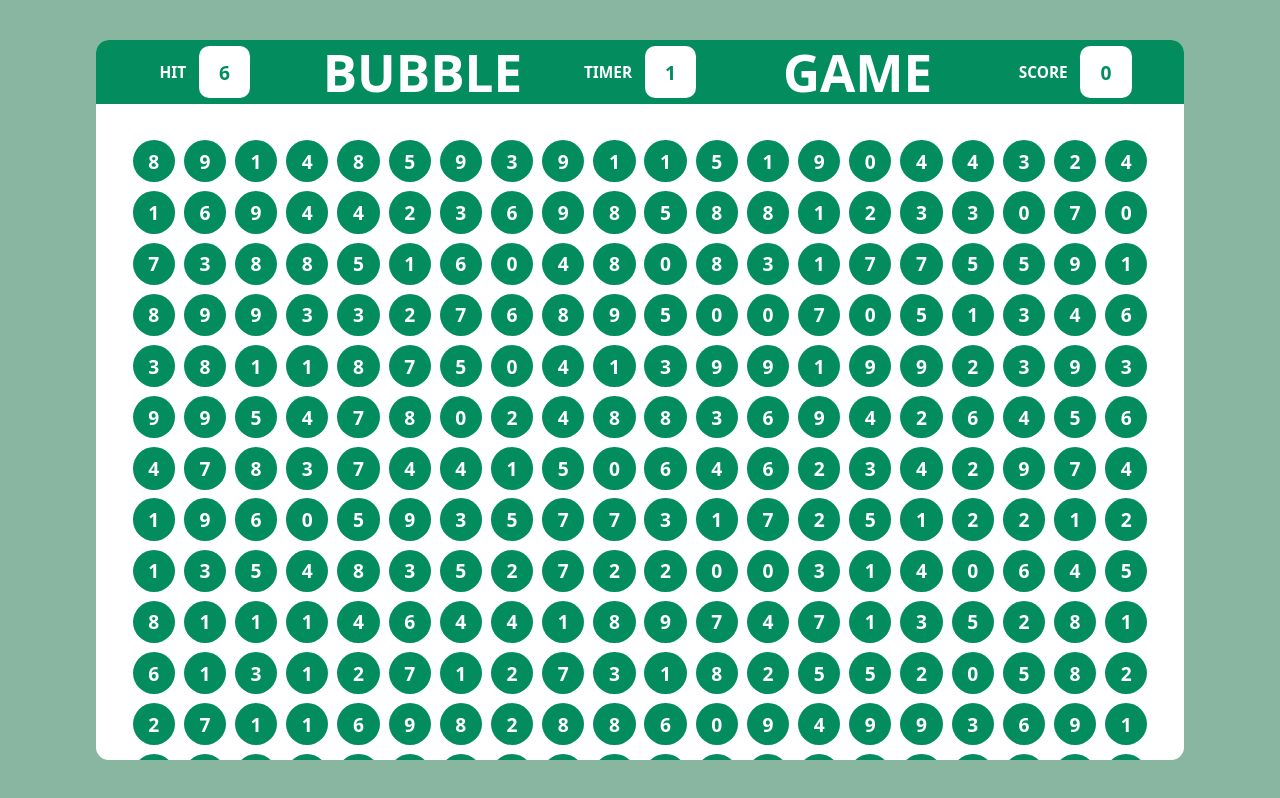
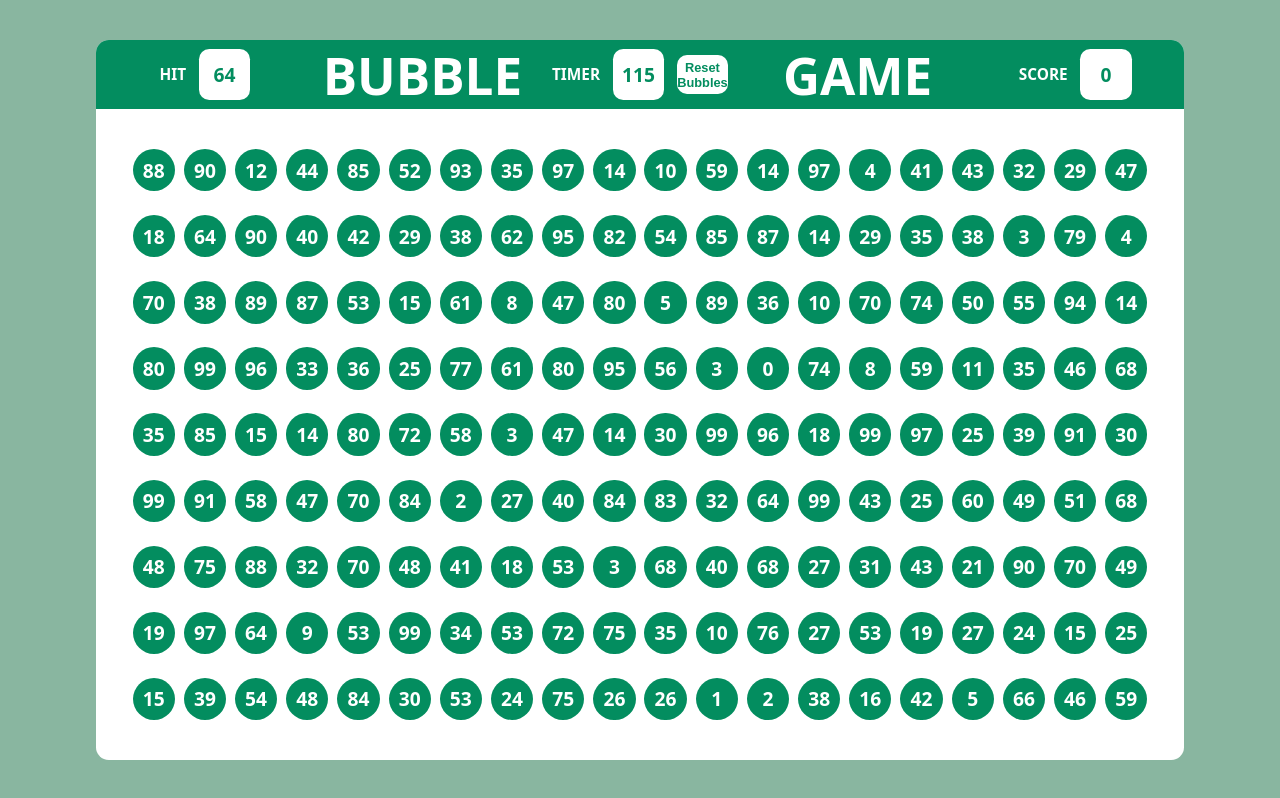
Before and after one commit to TarakaKoda/BubbleGame, a plain HTML site: page index.html in a window 1280 px wide. Drawn offline with Linux system fonts and the light colour scheme.

Commit message:
added new hit function.

```diff
--- a/css/style.css
+++ b/css/style.css
@@ -73,6 +73,17 @@ html, body {
     border-radius: .8vw;
 }
 
+.reset-bubbles {
+    background-color: #fff;
+    width: 4vw;
+    height: 3vw;
+    border: 0;
+    font-size: 1vw;
+    border-radius: 10px;
+    color: rgb(3, 141, 95);
+    font-weight: 700;
+}
+
 .panel-content {
     /* overflow: hidden; */
     width: 85vw;
--- a/index.html
+++ b/index.html
@@ -20,6 +20,7 @@
                 <div class="container">
                     <h2>Timer</h2>
                     <div class="box timer">60</div>
+                    <button class="reset-bubbles">Reset Bubbles</button>
                 </div>
                 <div class="container">
                     <h2 class="title">Game</h2>
--- a/js/script.js
+++ b/js/script.js
@@ -1,16 +1,19 @@
-let timer = 6;
+let timer = 120;
 let score = 0;
 let hitNumber;
+let bubbleNumbers = []
 
 function makeBubble() {
-    const numberOFBubbles = 500;
+    const numberOFBubbles = 179;
     let bubbles = ``;
     for (let i = 0; i <= numberOFBubbles; i++) {
-        let randomNumber = Math.floor(Math.random() * 10);
+        let randomNumber = Math.floor(Math.random() * 100);
+        bubbleNumbers.push(randomNumber);
         bubbles += `<div class="bubble">${randomNumber}</div>`;
     }
 
     document.querySelector('.bubble-container').innerHTML = bubbles;
+    console.log(bubbleNumbers);
 }
 makeBubble();
 
@@ -38,15 +41,26 @@ function increaseScore() {
 }
 
 function hit() {
-    hitNumber = Math.floor(Math.random() * 10);
-    document.querySelector('.hit').textContent = hitNumber;
+
+    while (true) {
+        hitNumber = Math.floor(Math.random() * 100);
+        if (bubbleNumbers.indexOf(hitNumber) !== -1) {
+            document.querySelector('.hit').textContent = hitNumber;
+            break;
+        }
+        console.log(hitNumber);
+        console.log('Not hit');
+    }
 }
+
 hit();
+
 
 function blastBubble() {
     let bubbleContainer = document.querySelector('.panel-content');
     bubbleContainer.addEventListener('click', (details) => {
         if (Number(details.target.textContent) === hitNumber) {
+            bubbleNumbers = [];
             increaseScore();
             makeBubble();
             hit();
@@ -60,8 +74,10 @@ function resetGame() {
         if (event.target.classList.contains('reset-btn')) {
             document.querySelector('.bubble-container').innerHTML = ``;
             score = 0;
+            bubbleNumbers = [];
             document.querySelector('.score').textContent = score;
-            timer = 6;
+            timer = 120;
+            hit();
             makeBubble();
             runTimer();
 
@@ -70,3 +86,13 @@ function resetGame() {
 }
 
 resetGame();
+
+function resetBubbles() {
+    let resetBubble = document.querySelector('.reset-bubbles');
+    resetBubble.addEventListener('click', () => {
+        bubbleNumbers = [];
+        makeBubble();
+    });
+}
+
+resetBubbles();
```
